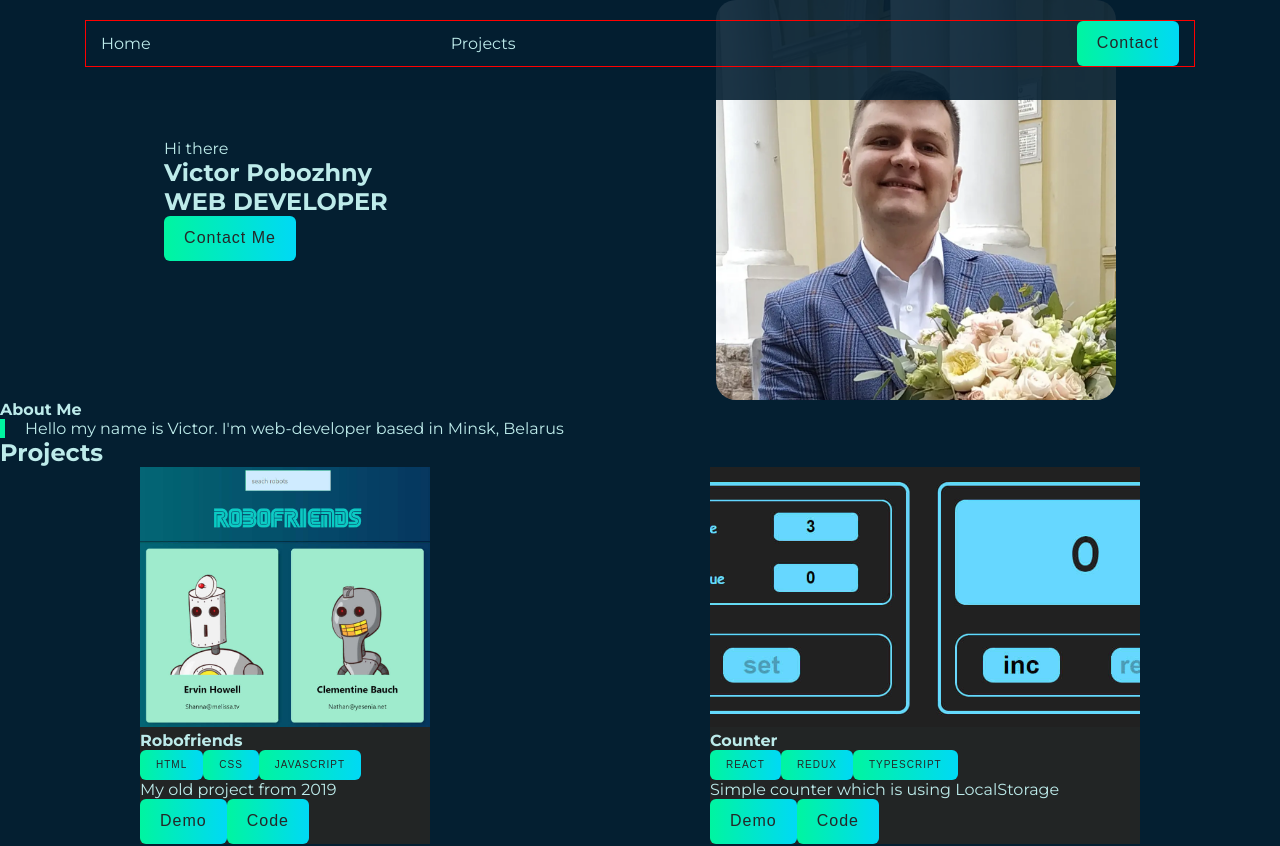
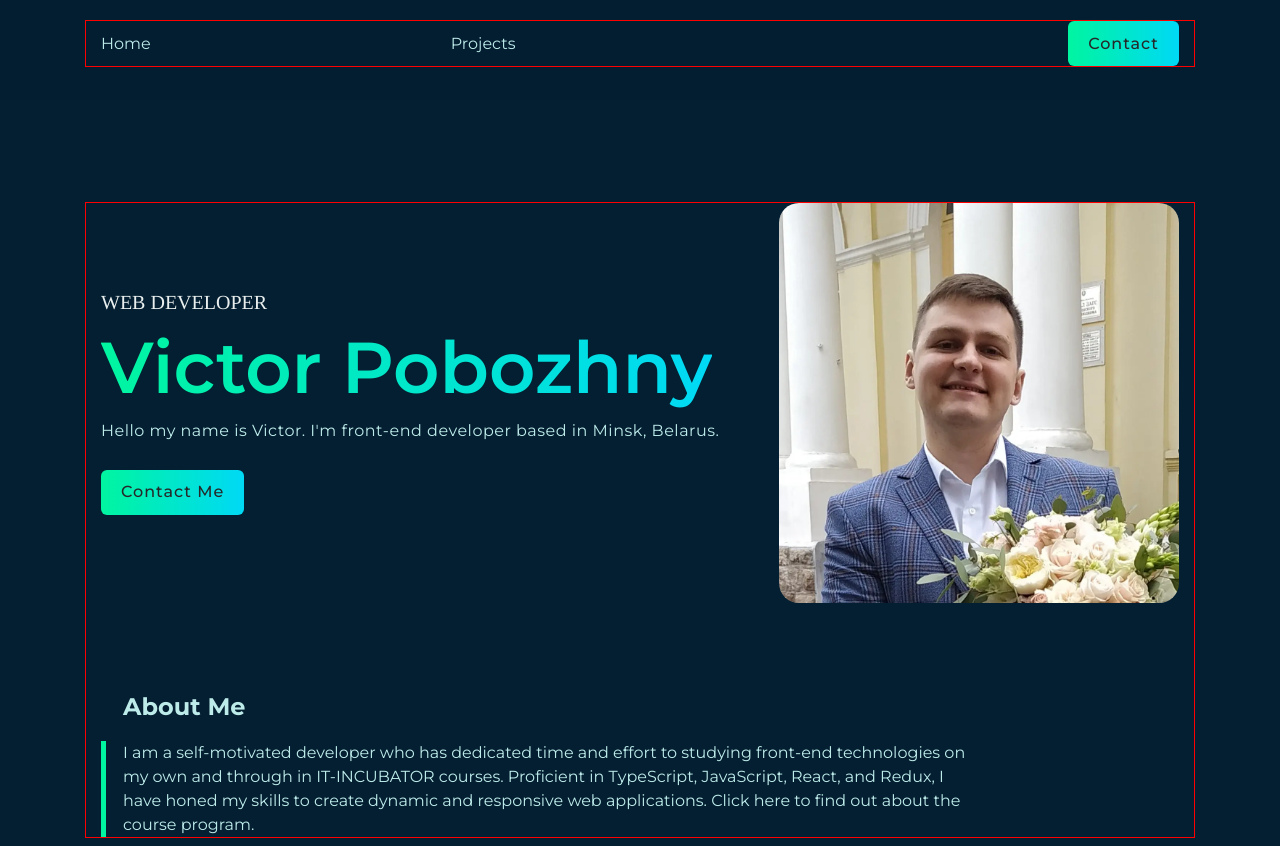
Before and after one commit to victorpobozhny/styled-components, a React app: page / in a window 1280 px wide. Shown: the top 846 px of the page. Built offline with nearby package versions, Linux system fonts and the light colour scheme.

Commit message:
Module 2 Main

```diff
--- a/src/components/FlexWrapper.tsx
+++ b/src/components/FlexWrapper.tsx
@@ -15,5 +15,6 @@ export const FlexWrapper = styled.div<FlexWrapperPropsType>`
   justify-content: ${props => props.justifyContent || 'flex-start'};
   align-items: ${props => props.alignItems || 'stretch'};
   flex-wrap: ${props => props.flexWrap || 'nowrap'};
-  gap: ${props => props.gap || '0'}
+  gap: ${props => props.gap || '0'};
+  height: 100%;
 `
--- a/src/components/SectionTitle.tsx
+++ b/src/components/SectionTitle.tsx
@@ -1,5 +1,11 @@
-import styled from "styled-components";
+import styled, {css} from "styled-components";
 
-export const SectionTitle = styled.h2`
+type SectionTitle = {
+    paddingLeft?: string
+}
 
+export const SectionTitle = styled.h2<SectionTitle>`
+    ${props=>props.paddingLeft && css<SectionTitle>`
+    padding-left: ${props.paddingLeft};
+    `}
 `
--- a/src/components/button/Button.tsx
+++ b/src/components/button/Button.tsx
@@ -19,50 +19,38 @@ export const Button = (props: ButtonType) => {
 
 export const Btn = styled.button<ButtonType>`
   width: auto;
+  height: 45px;
+  padding: 12px 20px 12px 20px;
   border-radius: 6px;
-  /* Auto layout */
+
   display: flex;
   flex-direction: row;
   justify-content: center;
   align-items: center;
-  /* gradient */
+
   background: ${theme.colors.accent};
   color: ${theme.colors.font.dark};
   letter-spacing: 1px;
   text-align: center;
+  font-family: Montserrat;
+  font-size: 16px;
+  font-weight: 500;
+  line-height: 20px;
+  cursor: pointer;
 
   ${props => props.group == 'contact' && css<ButtonType>`
-    height: 45px;
-    padding: 12px 20px 13px 20px;
-    font-size: 16px;
-    font-weight: 500;
-    line-height: 20px;
-    cursor: pointer;
+
   `}
 
   ${props => props.group == 'technologies' && css<ButtonType>`
     height: 30px;
     padding: 8px 16px 8px 16px;
-    font-size: 10px;
-    font-weight: 400;
+    font-size: 12px;
     line-height: 14px;
     text-transform: uppercase;
-  `}
-  ${props => props.group == 'technologies' && css<ButtonType>`
-    height: 30px;
-    padding: 8px 16px 8px 16px;
-    font-size: 10px;
-    font-weight: 400;
-    line-height: 14px;
-    text-transform: uppercase;
+    cursor: default;
   `}
   ${props => props.group == 'submit' && css<ButtonType>`
     width: 532px;
-    height: 48px;
-    padding: 12px 20px 12px 20px;
-    font-size: 16px;
-    font-weight: 500;
-    line-height: 20px;
-    cursor: pointer;
   `}
 `
--- a/src/layout/sections/main/Main.tsx
+++ b/src/layout/sections/main/Main.tsx
@@ -4,34 +4,50 @@ import {Button} from "../../../components/button/Button";
 import mainPhoto from '../../../assets/images/mainPhoto.webp'
 import {FlexWrapper} from "../../../components/FlexWrapper";
 import {theme} from "../../../styles/Theme.styled";
+import {Container} from "../../../components/Container";
+import {SectionTitle} from "../../../components/SectionTitle";
 
 
 export const Main = () => {
     return (
         <StyledMain>
-            <FlexWrapper alignItems={'center'} justifyContent={'space-around'}>
-                <div>
-                    <span>Hi there</span>
-                    <Name>Victor Pobozhny</Name>
-                    <MainTitle>WEB DEVELOPER</MainTitle>
-                    <Button group={"contact"} name={'Contact Me'}/>
-                </div>
-                <Photo src={mainPhoto} alt={'Main Photo'}/>
-            </FlexWrapper>
-            <FlexWrapper flexDirection={'column'}>
-                <h4>About Me</h4>
-                <FlexWrapper>
-                    <Information>Hello my name is Victor. I'm web-developer based in Minsk, Belarus</Information>
+            <Container>
+                <FlexWrapper flexDirection={'column'} justifyContent={'center'} gap={'90px'}>
+                    <FlexWrapper alignItems={'center'} justifyContent={'space-between'}>
+                        <FlexWrapper flexDirection={'column'} alignItems={'flex-start'} gap={'10px'}>
+                            <MainTitle>WEB DEVELOPER</MainTitle>
+                            <Name>Victor Pobozhny</Name>
+                            <Introduce>Hello my name is Victor. I'm front-end developer based in Minsk,
+                                Belarus.</Introduce>
+                            <Button group={"contact"} name={'Contact Me'}/>
+                        </FlexWrapper>
+                        <Photo src={mainPhoto} alt={'Main Photo'}/>
+                    </FlexWrapper>
+
+
+                    <FlexWrapper flexDirection={'column'} gap={'20px'}>
+                        <SectionTitle paddingLeft={'22px'}>About Me</SectionTitle>
+                        <Information> I am a self-motivated developer who has dedicated time and
+                            effort to studying front-end technologies on my own and through in IT-INCUBATOR courses.
+                            Proficient in TypeScript, JavaScript, React, and Redux, I have honed my skills to create
+                            dynamic and responsive web applications.
+                            <a href={'https://it-incubator.io/education/front-end#curriculum'} target={'_blank'}> Click
+                                here to find out about the course program.
+                            </a>
+                        </Information>
+                    </FlexWrapper>
                 </FlexWrapper>
 
-            </FlexWrapper>
+            </Container>
         </StyledMain>
     );
 };
 
 
 const StyledMain = styled.section`
-
+  min-height: 130vh;
+  display: flex;
+  align-items: center;
 `
 
 const Photo = styled.img`
@@ -39,19 +55,34 @@ const Photo = styled.img`
   height: 400px;
   border-radius: 20px;
   object-fit: cover;
+
 `
 
 const MainTitle = styled.h1`
-
+  color: ${theme.colors.font.secondary};
+  font-family: Tinos, serif;
+  font-size: 20px;
+  font-weight: 400;
 `
 const Name = styled.h2`
+  background: ${theme.colors.accent};
+  -webkit-background-clip: text;
+  -webkit-text-fill-color: transparent;
+  font-size: 72px;
+  font-weight: 600;
+`
 
+const Introduce = styled.p`
+  margin-bottom: 20px;
+  font-weight: 400;
+  letter-spacing: 0.5px;
+  text-align: left;
 `
 
 const Information = styled.div`
-  padding-left: 20px;
-  border-left: 5px solid ;
-  border-image:  linear-gradient(90.00deg, rgb(0, 245, 160),rgb(0, 217, 245) 100%) 1;
-  min-width: 5px;
-  height: 100%;
+  padding-left: 17px;
+  border-left: 5px solid;
+  border-image: ${theme.colors.accent} 1;
+  max-width: 865px;
+  line-height: 24px;
 `
--- a/src/styles/GlobalStyles.tsx
+++ b/src/styles/GlobalStyles.tsx
@@ -19,7 +19,8 @@ body {
   sans-serif;
   -webkit-font-smoothing: antialiased;
   -moz-osx-font-smoothing: grayscale;
-  color: ${theme.colors.font.main}
+  color: ${theme.colors.font.main};
+  line-height: 1.2;
 }
 a {
   text-decoration: none;
--- a/src/styles/Theme.styled.tsx
+++ b/src/styles/Theme.styled.tsx
@@ -7,7 +7,7 @@ export const theme = {
 
         font: {
             main: '#BDEBEA',
-            secondary: '#D7E5EC',
+            secondary: '#e9efef',
             dark: '#252728',
         },
 
```
